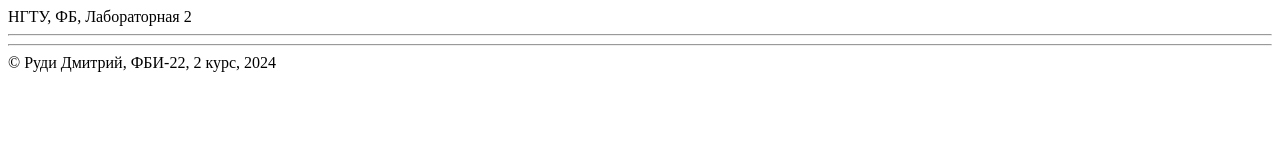
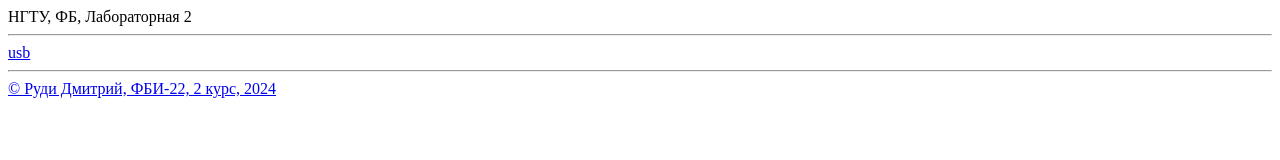
Before and after one commit to SlonExtra/web-front-labs, a plain HTML site: page Lab2/Lab2.html in a window 1280 px wide. Drawn offline with Linux system fonts and the light colour scheme.

Commit message:
меню 2й лабораторной

```diff
--- a/Lab2/Lab2.html
+++ b/Lab2/Lab2.html
@@ -11,7 +11,9 @@
             НГТУ, ФБ, Лабораторная 2
             <hr>
         </header>
-        <main>        </main>
+        <main>
+            <a href="usb.html">usb
+        </main>
         <footer>
             <hr>
             &copy; Руди Дмитрий, ФБИ-22, 2 курс, 2024
```
